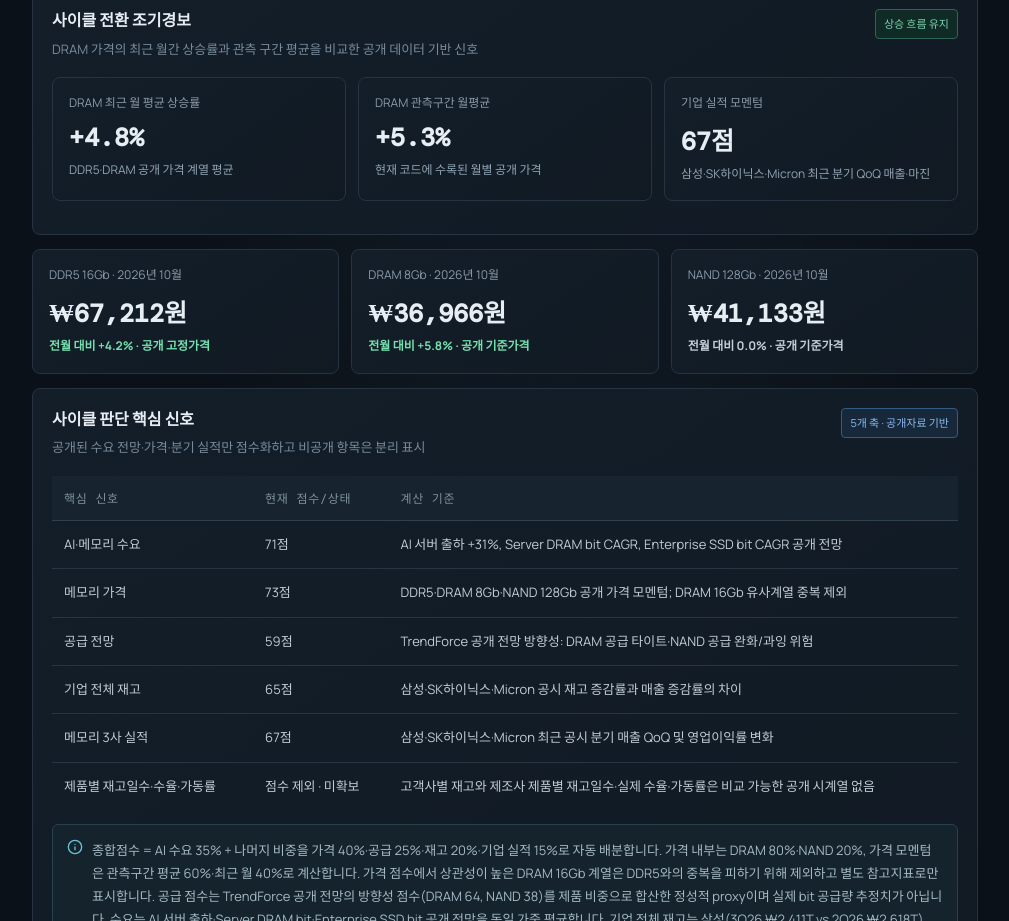
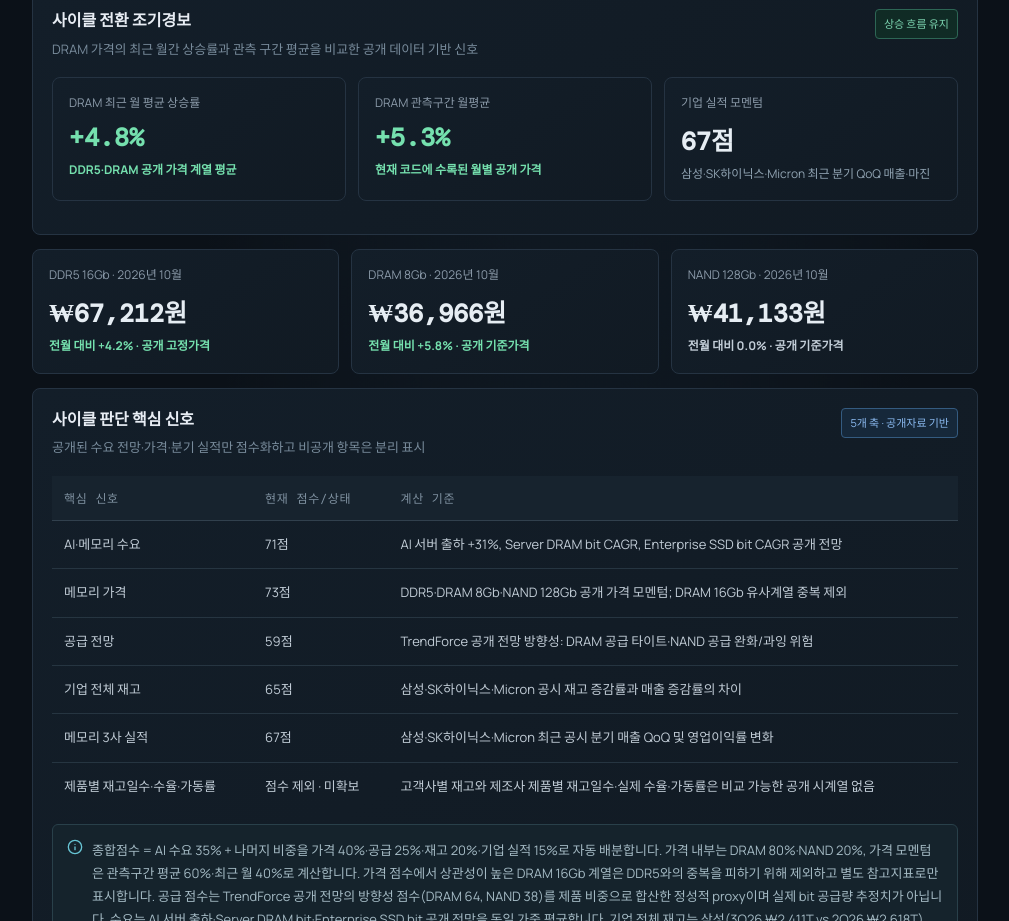
Before and after one commit to chs03220322-creator/semiconductor-intelligence, a React (Vite) app: page / in a window 1280 px wide. Shown: the part 800-1721 px from the top of the page, without its empty margins (264-1273 px from the left). Built offline with nearby package versions, Linux system fonts and the light colour scheme.

Commit message:
Color cycle early-warning changes by direction

```diff
--- a/src/App.tsx
+++ b/src/App.tsx
@@ -199,7 +199,7 @@ function ScoreControls({config,onChange}:{config:ScoreConfig;onChange:(key:keyof
  <section><WeightControl label="DRAM 가격 비중 · NAND는 자동 반대" value={config.dramShare} onChange={v=>onChange("dramShare",v)}/><div className="score-control-note">DRAM {config.dramShare}% / NAND {100-config.dramShare}%</div></section> <section><WeightControl label="장기 평균 가격 흐름 · 최근 월은 자동 반대" value={config.avgMomentumShare} onChange={v=>onChange("avgMomentumShare",v)}/><div className="score-control-note">장기 평균 {config.avgMomentumShare}% / 최근 월 {100-config.avgMomentumShare}%</div></section>
  </div><div className="score-control-note bottom">세부 지표 가중치와 점수 환산계수는 일관성을 위해 기본값으로 고정했습니다.</div></div>;}
 function Pill({children,tone='muted'}:{children:any;tone?:'muted'|'green'|'amber'|'blue'}){return <span className={'pill '+tone}>{children}</span>}function Title({eyebrow,title,desc}:{eyebrow:string;title:string;desc:string}){return <div className="section-title"><div className="eyebrow">{eyebrow}</div><h1>{title}</h1><p>{desc}</p></div>}
-function krwText(value:any){if(typeof value!=='string')return value;return value.replace(/\$([\d,]+(?:\.\d+)?)(\s*(?:B|bn|billion))?/gi,(_m,n,suffix)=>{const v=Number(n.replace(/,/g,''));return suffix?'₩'+(v*FX_USDKRW/1000).toFixed(1)+'조':'₩'+Math.round(v*FX_USDKRW).toLocaleString('ko-KR')+'원'}).replace(/USD\s*\/\s*chip/gi,'원/칩').replace(/USD\s*bn/gi,'조 원').replace(/USD/gi,'KRW')}function visibleUnit(value:string){return value.replace(/USD\s*\/\s*chip/gi,'원/칩').replace(/USD\s*bn/gi,'조 원').replace(/USD/gi,'KRW')}function Stat({label,value,sub}:{label:string;value:string;sub:string}){const mom=sub.match(/^전월 대비\s*([+-]?\d+(?:\.\d+)?)%/);const momValue=mom?Number(mom[1]):null;const momColor=momValue===null?'#91a4b3':momValue>0?'#75e0ae':momValue<0?'#ff8b91':'#c3ced8';return <div className="stat"><span>{krwText(label)}</span><strong>{krwText(value)}</strong><small style={momValue===null?undefined:{color:momColor,fontWeight:700}}>{krwText(sub)}</small></div>}
+function krwText(value:any){if(typeof value!=='string')return value;return value.replace(/\$([\d,]+(?:\.\d+)?)(\s*(?:B|bn|billion))?/gi,(_m,n,suffix)=>{const v=Number(n.replace(/,/g,''));return suffix?'₩'+(v*FX_USDKRW/1000).toFixed(1)+'조':'₩'+Math.round(v*FX_USDKRW).toLocaleString('ko-KR')+'원'}).replace(/USD\s*\/\s*chip/gi,'원/칩').replace(/USD\s*bn/gi,'조 원').replace(/USD/gi,'KRW')}function visibleUnit(value:string){return value.replace(/USD\s*\/\s*chip/gi,'원/칩').replace(/USD\s*bn/gi,'조 원').replace(/USD/gi,'KRW')}function Stat({label,value,sub}:{label:string;value:string;sub:string}){const mom=sub.match(/^전월 대비\s*([+-]?\d+(?:\.\d+)?)%/);const valuePct=value.match(/^\s*([+-])\s*(\d+(?:\.\d+)?)%/);const momValue=mom?Number(mom[1]):valuePct?(valuePct[1]==='-'?-1:1)*Number(valuePct[2]):null;const momColor=momValue===null?'#91a4b3':momValue>0?'#75e0ae':momValue<0?'#ff8b91':'#c3ced8';return <div className="stat"><span>{krwText(label)}</span><strong style={valuePct?{color:momColor,fontWeight:750}:undefined}>{krwText(value)}</strong><small style={momValue===null?undefined:{color:momColor,fontWeight:700}}>{krwText(sub)}</small></div>}
 function Table({headers,rows}:{headers:string[];rows:any[][]}){return <div className="table-wrap"><table><thead><tr>{headers.map(h=><th key={h}>{visibleUnit(h)}</th>)}</tr></thead><tbody>{rows.map((r,i)=><tr key={i}>{r.map((c,j)=><td key={j}>{c===null?'미확보':krwText(c)}</td>)}</tr>)}</tbody></table></div>}
 function pointPeriodKey(point:any):{kind:string;period:string;year:number}|null{
  const raw=String(point?.year||point?.period||point?.month||'').trim();
```
